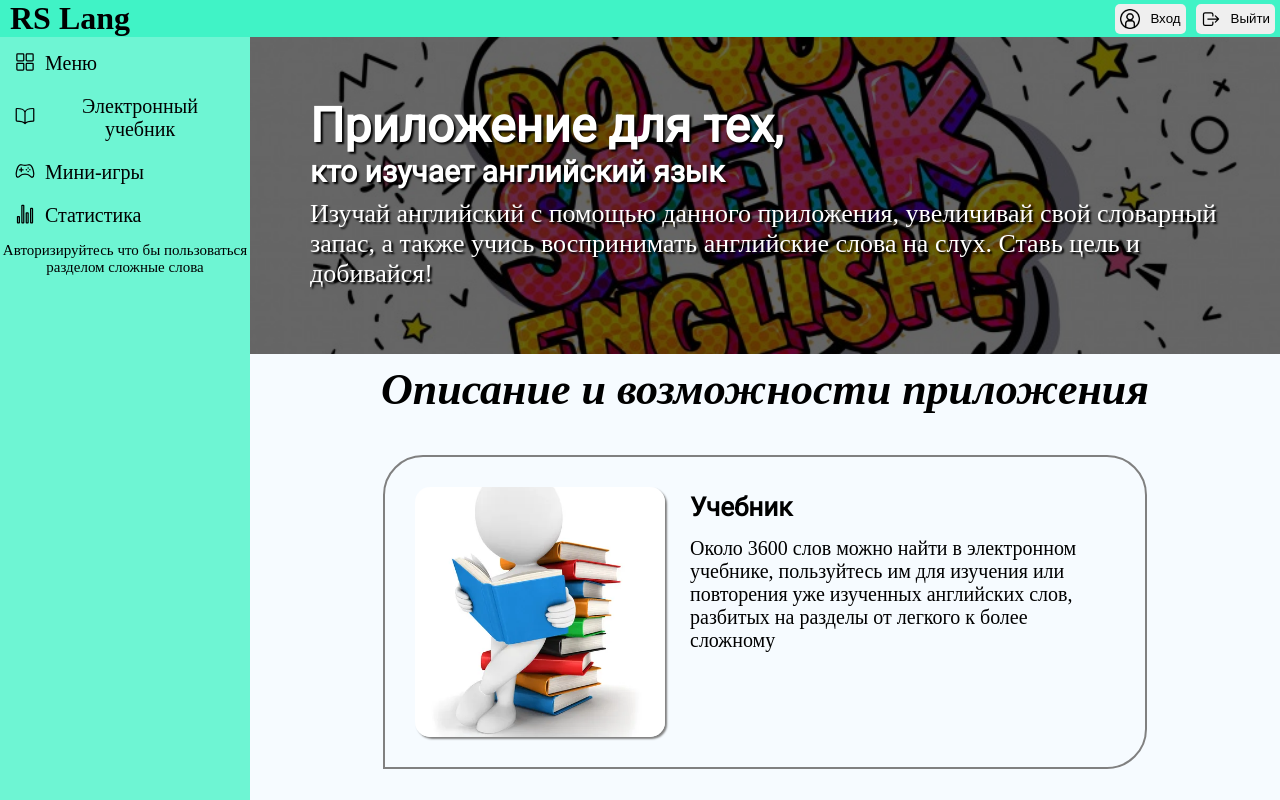
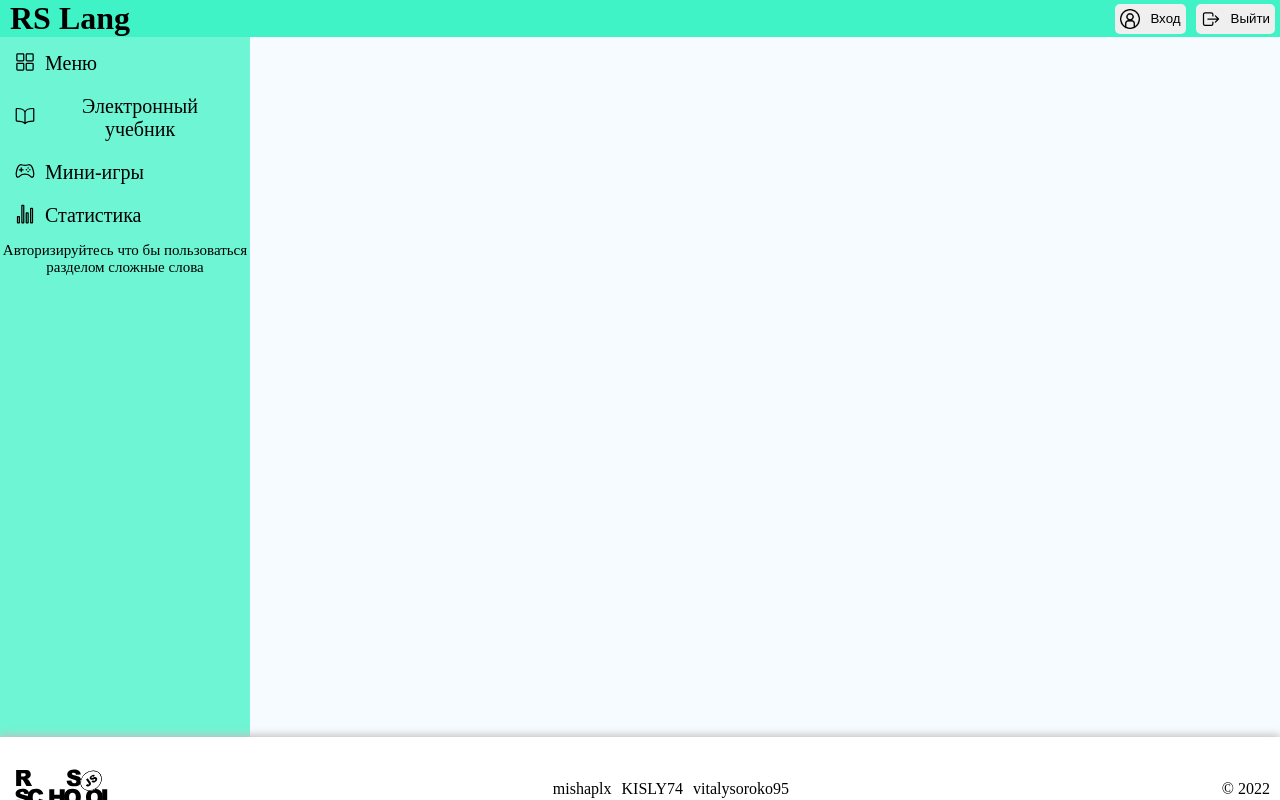
Before and after one commit to mishaplx/RS-Lang-App, a React (Create React App) app: page / in a window 1280 px wide. Shown: the top 800 px of the page. Built offline with nearby package versions, Linux system fonts and the light colour scheme; a web font is replaced by a local one.

Commit message:
fix: add link

```diff
--- a/src/component/App/App.js
+++ b/src/component/App/App.js
@@ -25,7 +25,7 @@ function App() {
       <div className="main__flex">
         <Navigation />
         <Routes>
-          <Route path="/" element={<Main />} />
+          <Route path="/RS-Lang-App" element={<Main />} />
           <Route path="/textbook" element={<Textbook />} />
           <Route path="/minigames" element={<Minigames />} />
           <Route path="/statistics" element={<Statistics />} />
--- a/src/component/Header/Header.js
+++ b/src/component/Header/Header.js
@@ -22,7 +22,7 @@ function Header() {
   }
   return (
     <header className="header">
-      <Link to="/">
+      <Link to="/RS-Lang-App">
       <h1>RS Lang</h1>
       </Link>
       <div className="block__login">
--- a/src/component/Sprintgame/Sprintgame.js
+++ b/src/component/Sprintgame/Sprintgame.js
@@ -154,7 +154,7 @@ function back(){
                     </div>
                     <div className='score-section__buttons'>
                     <button onClick = {back}>Назад</button>
-                    <button onClick = {back} ><Link to="/">На главную</Link></button>
+                    <button onClick = {back} ><Link to="/RS-Lang-App">На главную</Link></button>
                     </div>
                 </div>
               )}
```
Also changed, not shown: 2 other files (tests, documents, lock files or other folders).
